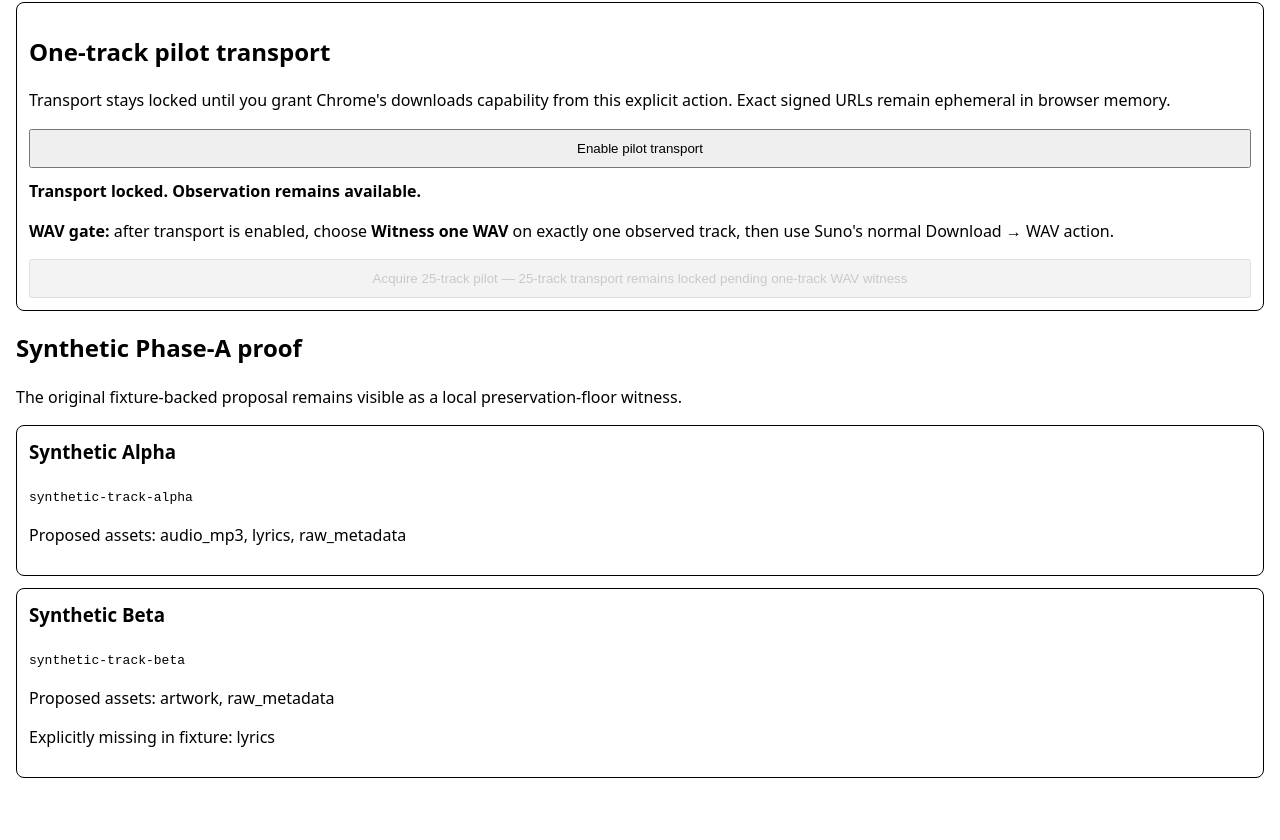
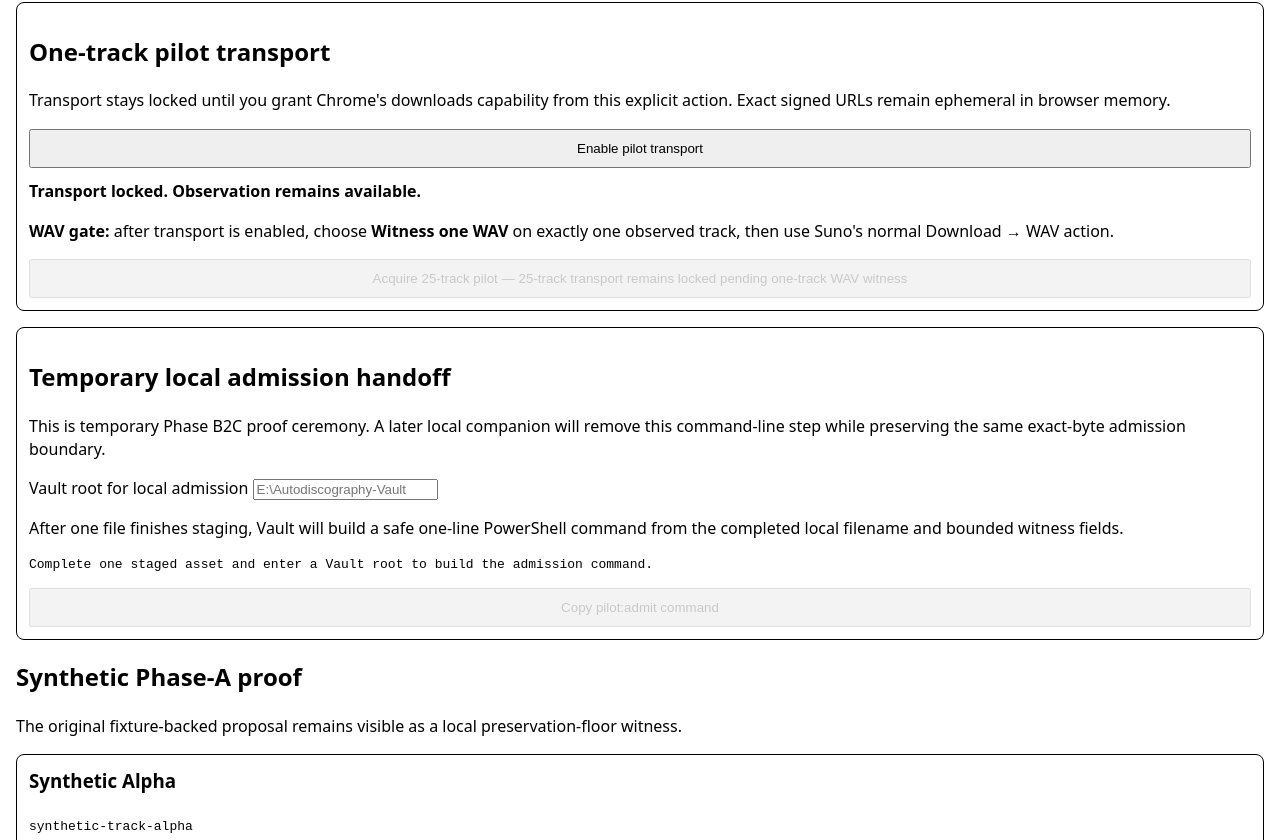
Before and after one commit to the-static-collective/autodiscography-vault, a website with bundled scripts: page extension/src/sidepanel/index.html in a window 1280 px wide. Shown: the part 486-1326 px from the top of the page. Before the commit the page ends 1280 px from the top, so only its background shows below. Built offline with nearby package versions, Linux system fonts and the light colour scheme.

Commit message:
feat: expose temporary Windows admission handoff

```diff
--- a/extension/src/sidepanel/index.html
+++ b/extension/src/sidepanel/index.html
@@ -32,6 +32,16 @@
       <button id="acquire-pilot" type="button" disabled>Acquire 25-track pilot — 25-track transport remains locked pending one-track WAV witness</button>
     </section>
 
+    <section class="gate" aria-labelledby="admission-heading">
+      <h2 id="admission-heading">Temporary local admission handoff</h2>
+      <p>This is temporary Phase B2C proof ceremony. A later local companion will remove this command-line step while preserving the same exact-byte admission boundary.</p>
+      <label for="vault-root">Vault root for local admission</label>
+      <input id="vault-root" type="text" autocomplete="off" spellcheck="false" placeholder="E:\Autodiscography-Vault">
+      <p>After one file finishes staging, Vault will build a safe one-line PowerShell command from the completed local filename and bounded witness fields.</p>
+      <pre id="admit-command" aria-live="polite">Complete one staged asset and enter a Vault root to build the admission command.</pre>
+      <button id="copy-admit-command" type="button" disabled>Copy pilot:admit command</button>
+    </section>
+
     <section aria-labelledby="proposal-heading">
       <h2 id="proposal-heading">Synthetic Phase-A proof</h2>
       <p>The original fixture-backed proposal remains visible as a local preservation-floor witness.</p>
```
